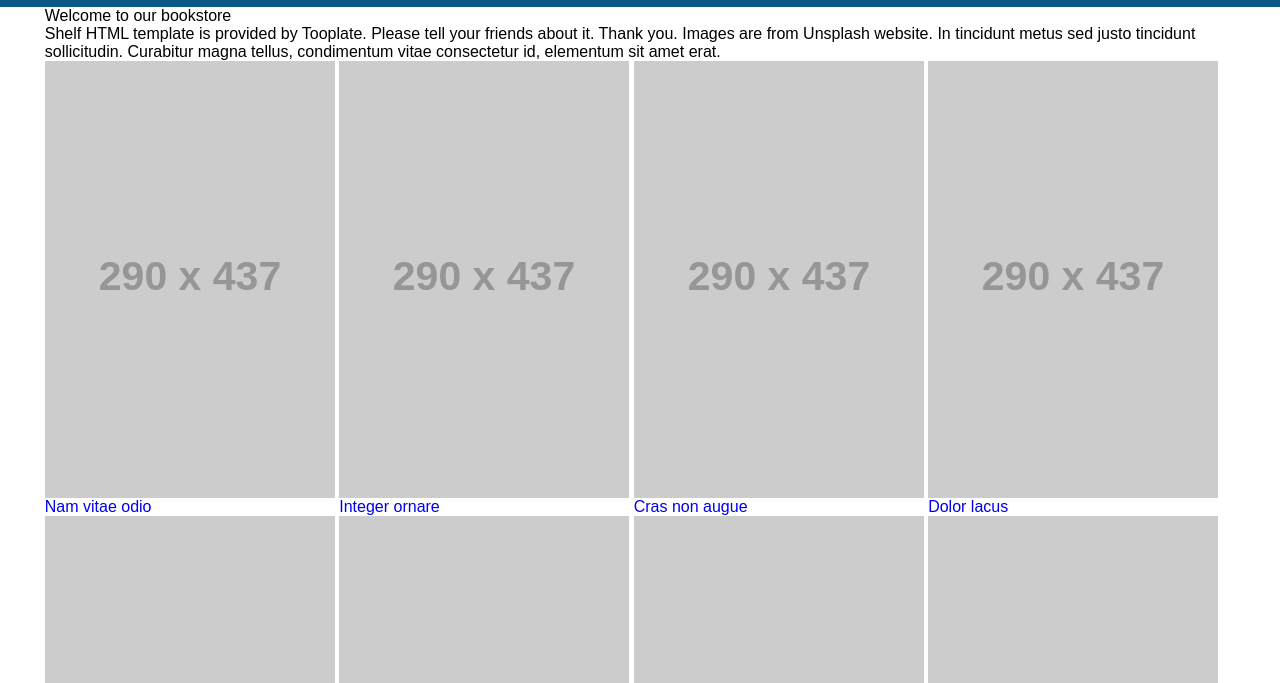
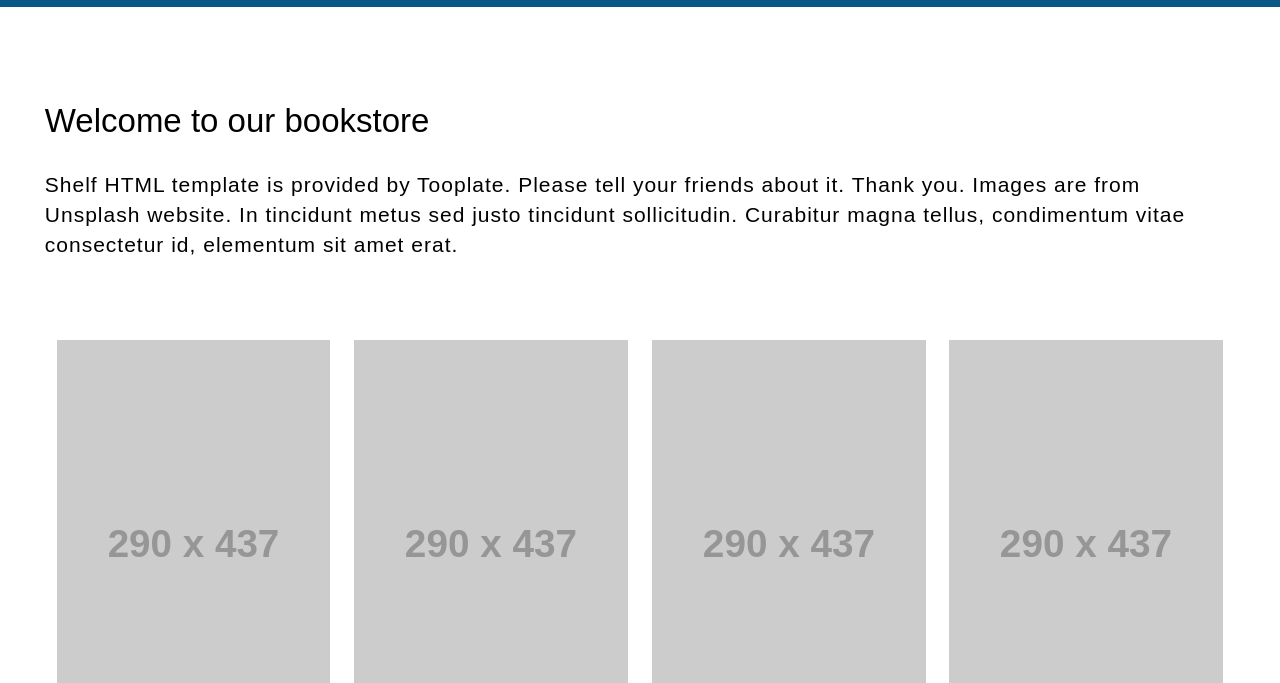
Before and after one commit to saifaliaxioned/shelf_temp, a plain HTML site: page index.html in a window 1280 px wide. Shown: the part 657-1340 px from the top of the page. Drawn offline with Linux system fonts and the light colour scheme; placeholder pictures from the web are drawn by us.

Commit message:
book-store card css added

```diff
--- a/assets/css/style.css
+++ b/assets/css/style.css
@@ -203,6 +203,53 @@ nav{
 }
 /* banner end */
 
+/* book-store sec start */
+
+.info{
+  padding: 75px 0 40px 0;
+}
+
+.info-heading{
+  padding: 20px 0;
+  font-size: 33px;
+}
+
+.info-desc{
+  padding: 10px 4% 10px 0;
+  font-size: 21px;
+  line-height: 30px;
+  letter-spacing: 1px;
+}
+
+.book-list{
+  padding: 20px 0;
+  display: flex;
+  flex-wrap: wrap;
+}
+
+.books{
+  flex-basis: 23%;
+  margin: 10px 1%;
+}
+
+.book-title{
+  text-align: center;
+}
+
+.book-link{
+  padding: 20px 0;
+  color: rgb(0,0,0);
+  font-size: 22px;
+  transition: all 0.5s ease;
+}
+
+.book-link:hover{
+  color: rgb(10,88,136);
+  transform: scale(1.2);
+}
+
+/* book-store sec end */
+
 
 
 
```
